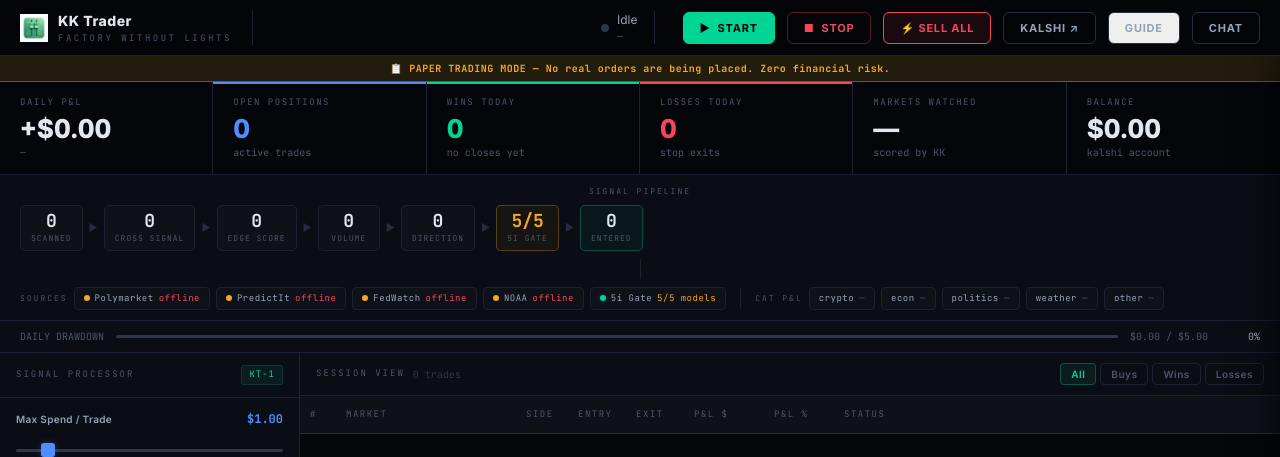
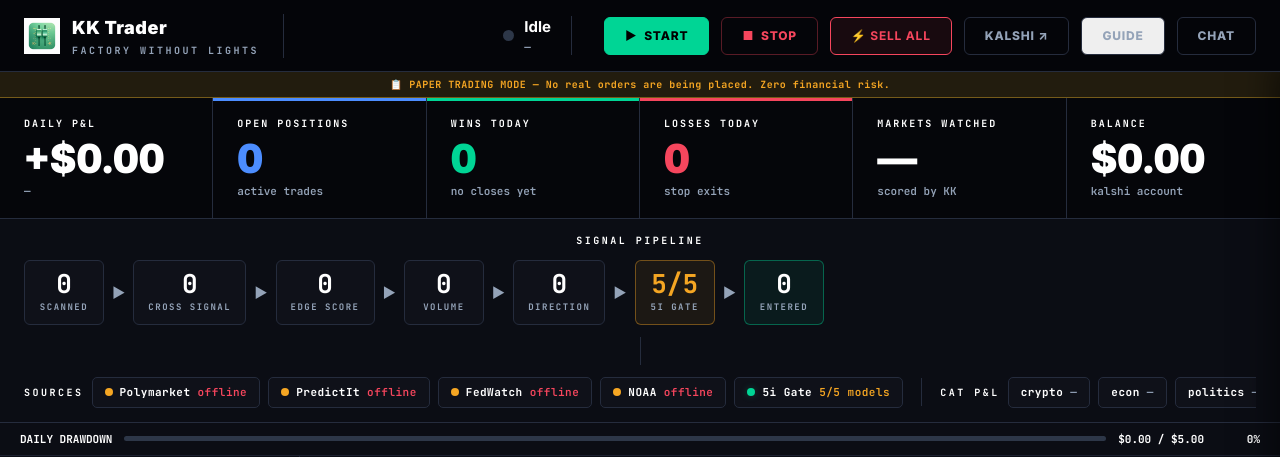
Before and after one commit to papjamzzz/kalshi-trader, a Flask app: page / in a window 1280 px wide. Shown: the top 457 px of the page. Run offline with Flask 3, Linux system fonts and the light colour scheme; data that the repository does not hold is empty; parts of the project's set-up code (start-up, migrations or seed data) failed here and were passed over.

Commit message:
Dashboard: 55% larger, bold white text throughout top section
- Transport bar: 56px→72px, brand 14px→18px/900, buttons 32px→38px
- Metric strip: values 26px→40px/900, labels white/700, sub-labels brighter
- Pipeline strip: pipe-nums 18px→26px/900, labels white/800, chips larger
- PnL bar: thicker track, white labels
- All muted colors → white/text2 for readability

Co-Authored-By: Claude Sonnet 4.6 <noreply@anthropic.com>

```diff
--- a/templates/index.html
+++ b/templates/index.html
@@ -51,14 +51,14 @@
     position: sticky;
     top: 0;
     z-index: 200;
-    height: 56px;
-    background: rgba(5,6,10,0.95);
+    height: 72px;
+    background: rgba(5,6,10,0.97);
     backdrop-filter: blur(12px);
-    border-bottom: 1px solid var(--border);
+    border-bottom: 1px solid var(--border2);
     display: flex;
     align-items: center;
     gap: 6px;
-    padding: 0 20px;
+    padding: 0 24px;
     overflow-x: auto;
     white-space: nowrap;
   }
@@ -66,25 +66,26 @@
   .t-logo-wrap {
     display: flex;
     align-items: center;
-    gap: 10px;
-    padding-right: 20px;
-    border-right: 1px solid var(--border);
-    margin-right: 20px;
-  }
-  .t-logo { height: 28px; width: auto; }
+    gap: 12px;
+    padding-right: 24px;
+    border-right: 1px solid var(--border2);
+    margin-right: 24px;
+  }
+  .t-logo { height: 36px; width: auto; }
   .t-brand {
-    font-size: 14px;
-    font-weight: 800;
+    font-size: 18px;
+    font-weight: 900;
     letter-spacing: 0.5px;
-    color: var(--text);
+    color: #ffffff;
   }
   .t-sub {
-    font-size: 9px;
+    font-size: 10px;
     font-family: var(--mono);
     letter-spacing: 2.5px;
     text-transform: uppercase;
-    color: var(--muted);
-    margin-top: 1px;
+    color: var(--text2);
+    margin-top: 2px;
+    font-weight: 700;
   }
 
   .t-spacer { flex: 1; }
@@ -93,13 +94,13 @@
   .t-status {
     display: flex;
     align-items: center;
-    gap: 8px;
-    padding: 0 16px;
-    border-right: 1px solid var(--border);
-    margin-right: 16px;
+    gap: 10px;
+    padding: 0 20px;
+    border-right: 1px solid var(--border2);
+    margin-right: 20px;
   }
   .led {
-    width: 8px; height: 8px;
+    width: 11px; height: 11px;
     border-radius: 50%;
     background: var(--dim);
     transition: all 0.4s;
@@ -107,27 +108,27 @@
   }
   .led.on {
     background: var(--green);
-    box-shadow: 0 0 0 2px var(--green-dim), 0 0 10px var(--green-glow);
+    box-shadow: 0 0 0 3px var(--green-dim), 0 0 14px var(--green-glow);
     animation: breathe 2.5s ease-in-out infinite;
   }
-  .led.paused { background: var(--amber); box-shadow: 0 0 6px rgba(245,166,35,0.4); }
+  .led.paused { background: var(--amber); box-shadow: 0 0 8px rgba(245,166,35,0.5); }
   @keyframes breathe {
-    0%,100% { opacity:1; box-shadow: 0 0 0 2px var(--green-dim), 0 0 8px var(--green-glow); }
-    50%      { opacity:.6; box-shadow: 0 0 0 3px var(--green-dim), 0 0 16px var(--green-glow); }
-  }
-  .t-status-text { font-size: 12px; color: var(--text2); }
-  .t-scan-time   { font-family: var(--mono); font-size: 10px; color: var(--muted); }
+    0%,100% { opacity:1; box-shadow: 0 0 0 3px var(--green-dim), 0 0 10px var(--green-glow); }
+    50%      { opacity:.7; box-shadow: 0 0 0 4px var(--green-dim), 0 0 20px var(--green-glow); }
+  }
+  .t-status-text { font-size: 15px; font-weight: 700; color: #ffffff; }
+  .t-scan-time   { font-family: var(--mono); font-size: 11px; color: var(--text2); font-weight: 600; }
 
   /* Transport buttons */
   .t-btn {
-    height: 32px;
-    padding: 0 16px;
+    height: 38px;
+    padding: 0 20px;
     border-radius: 6px;
     border: 1px solid transparent;
     cursor: pointer;
     font-family: var(--sans);
-    font-size: 11px;
-    font-weight: 700;
+    font-size: 12px;
+    font-weight: 800;
     letter-spacing: 0.8px;
     text-transform: uppercase;
     transition: all 0.15s;
@@ -161,11 +162,11 @@
   .metric-strip {
     display: grid;
     grid-template-columns: repeat(6, 1fr);
-    border-bottom: 1px solid var(--border);
+    border-bottom: 1px solid var(--border2);
   }
   .metric {
-    padding: 14px 20px;
-    border-right: 1px solid var(--border);
+    padding: 18px 24px;
+    border-right: 1px solid var(--border2);
     position: relative;
     overflow: hidden;
   }
@@ -174,7 +175,7 @@
     content: '';
     position: absolute;
     top: 0; left: 0; right: 0;
-    height: 2px;
+    height: 3px;
     background: transparent;
     transition: background 0.3s;
   }
@@ -183,18 +184,19 @@
   .metric.blue::before  { background: var(--blue); }
   .metric.amber::before { background: var(--amber); }
   .metric-label {
-    font-size: 9px;
-    font-family: var(--mono);
-    letter-spacing: 1.5px;
+    font-size: 10px;
+    font-family: var(--mono);
+    font-weight: 700;
+    letter-spacing: 2px;
     text-transform: uppercase;
-    color: var(--muted);
-    margin-bottom: 6px;
+    color: #ffffff;
+    margin-bottom: 8px;
   }
   .metric-value {
-    font-size: 26px;
-    font-weight: 800;
+    font-size: 40px;
+    font-weight: 900;
     line-height: 1;
-    color: var(--text);
+    color: #ffffff;
     font-variant-numeric: tabular-nums;
   }
   .metric-value.green { color: var(--green); }
@@ -202,9 +204,10 @@
   .metric-value.blue  { color: var(--blue); }
   .metric-value.amber { color: var(--amber); }
   .metric-sub {
-    font-size: 10px;
-    color: var(--muted);
-    margin-top: 3px;
+    font-size: 11px;
+    font-weight: 600;
+    color: var(--text2);
+    margin-top: 4px;
     font-family: var(--mono);
   }
 
@@ -213,109 +216,114 @@
   ══════════════════════════════════════════════════════ */
   .pipeline-strip {
     background: var(--surface);
-    border-bottom: 1px solid var(--border);
-    padding: 10px 20px;
+    border-bottom: 1px solid var(--border2);
+    padding: 14px 24px;
     display: flex;
     flex-direction: column;
-    gap: 8px;
+    gap: 12px;
   }
   .pipe-label, .src-label {
     font-family: var(--mono);
-    font-size: 8px;
-    letter-spacing: 2px;
+    font-size: 10px;
+    font-weight: 800;
+    letter-spacing: 2.5px;
     text-transform: uppercase;
-    color: var(--muted);
+    color: #ffffff;
     white-space: nowrap;
     align-self: center;
   }
   .pipe-stages {
     display: flex;
     align-items: center;
-    gap: 6px;
+    gap: 8px;
     flex-wrap: nowrap;
   }
   .pipe-stage {
     display: flex;
     flex-direction: column;
     align-items: center;
-    gap: 2px;
-    min-width: 62px;
+    gap: 4px;
+    min-width: 80px;
     background: var(--card);
-    border: 1px solid var(--border);
-    border-radius: 5px;
-    padding: 6px 10px;
-  }
-  .pipe-stage-ai      { border-color: rgba(245,166,35,0.3); background: rgba(245,166,35,0.05); }
-  .pipe-stage-entered { border-color: rgba(0,213,149,0.3);  background: rgba(0,213,149,0.05); }
+    border: 1px solid var(--border2);
+    border-radius: 6px;
+    padding: 10px 14px;
+  }
+  .pipe-stage-ai      { border-color: rgba(245,166,35,0.4); background: rgba(245,166,35,0.07); }
+  .pipe-stage-entered { border-color: rgba(0,213,149,0.4);  background: rgba(0,213,149,0.07); }
   .pipe-num {
     font-family: var(--mono);
-    font-size: 18px;
-    font-weight: 700;
+    font-size: 26px;
+    font-weight: 900;
     line-height: 1;
-    color: var(--text);
+    color: #ffffff;
   }
   .pipe-num.green { color: var(--green); }
   .pipe-num.amber { color: var(--amber); }
   .pipe-num.red   { color: var(--red); }
   .pipe-name {
     font-family: var(--mono);
-    font-size: 8px;
-    letter-spacing: 1px;
+    font-size: 9px;
+    font-weight: 700;
+    letter-spacing: 1.5px;
     text-transform: uppercase;
-    color: var(--muted);
+    color: var(--text2);
     white-space: nowrap;
   }
   .pipe-arrow {
-    color: var(--border2);
-    font-size: 10px;
+    color: var(--text2);
+    font-size: 14px;
+    font-weight: 700;
     flex-shrink: 0;
   }
   .pipe-divider {
     width: 1px;
-    height: 20px;
-    background: var(--border);
-    margin: 0 8px;
+    height: 28px;
+    background: var(--border2);
+    margin: 0 10px;
     align-self: center;
     flex-shrink: 0;
   }
   .source-chips {
     display: flex;
     align-items: center;
-    gap: 6px;
+    gap: 8px;
     flex-wrap: nowrap;
     overflow-x: auto;
   }
   .src-chip {
     display: flex;
     align-items: center;
-    gap: 5px;
+    gap: 7px;
     background: var(--card);
-    border: 1px solid var(--border);
-    border-radius: 4px;
-    padding: 4px 9px;
+    border: 1px solid var(--border2);
+    border-radius: 5px;
+    padding: 6px 12px;
     white-space: nowrap;
     flex-shrink: 0;
   }
   .src-dot {
-    width: 6px;
-    height: 6px;
+    width: 8px;
+    height: 8px;
     border-radius: 50%;
     background: var(--muted);
     flex-shrink: 0;
   }
-  .src-dot.green  { background: var(--green); box-shadow: 0 0 5px var(--green-glow); }
+  .src-dot.green  { background: var(--green); box-shadow: 0 0 7px var(--green-glow); }
   .src-dot.amber  { background: var(--amber); }
   .src-dot.red    { background: var(--red); }
   .src-name {
     font-family: var(--mono);
-    font-size: 9px;
+    font-size: 11px;
+    font-weight: 700;
+    color: #ffffff;
+    letter-spacing: 0.5px;
+  }
+  .src-val {
+    font-family: var(--mono);
+    font-size: 11px;
+    font-weight: 600;
     color: var(--text2);
-    letter-spacing: 0.5px;
-  }
-  .src-val {
-    font-family: var(--mono);
-    font-size: 9px;
-    color: var(--muted);
     letter-spacing: 0.5px;
   }
   .src-val.green  { color: var(--green); }
@@ -333,10 +341,10 @@
     border-bottom: 1px solid var(--border);
     background: var(--surface);
   }
-  .pnl-bar-label { font-family: var(--mono); font-size: 10px; color: var(--muted); white-space: nowrap; }
-  .pnl-bar-track { flex: 1; height: 3px; background: var(--dim); border-radius: 2px; overflow: hidden; }
-  .pnl-bar-fill  { height: 100%; border-radius: 2px; transition: width 0.6s ease, background 0.3s; }
-  .pnl-bar-pct   { font-family: var(--mono); font-size: 10px; color: var(--text2); width: 40px; text-align: right; }
+  .pnl-bar-label { font-family: var(--mono); font-size: 11px; font-weight: 700; color: #ffffff; white-space: nowrap; }
+  .pnl-bar-track { flex: 1; height: 5px; background: var(--dim); border-radius: 3px; overflow: hidden; }
+  .pnl-bar-fill  { height: 100%; border-radius: 3px; transition: width 0.6s ease, background 0.3s; }
+  .pnl-bar-pct   { font-family: var(--mono); font-size: 11px; font-weight: 700; color: #ffffff; width: 44px; text-align: right; }
 
   /* ══════════════════════════════════════════════════════
      MAIN LAYOUT
```
